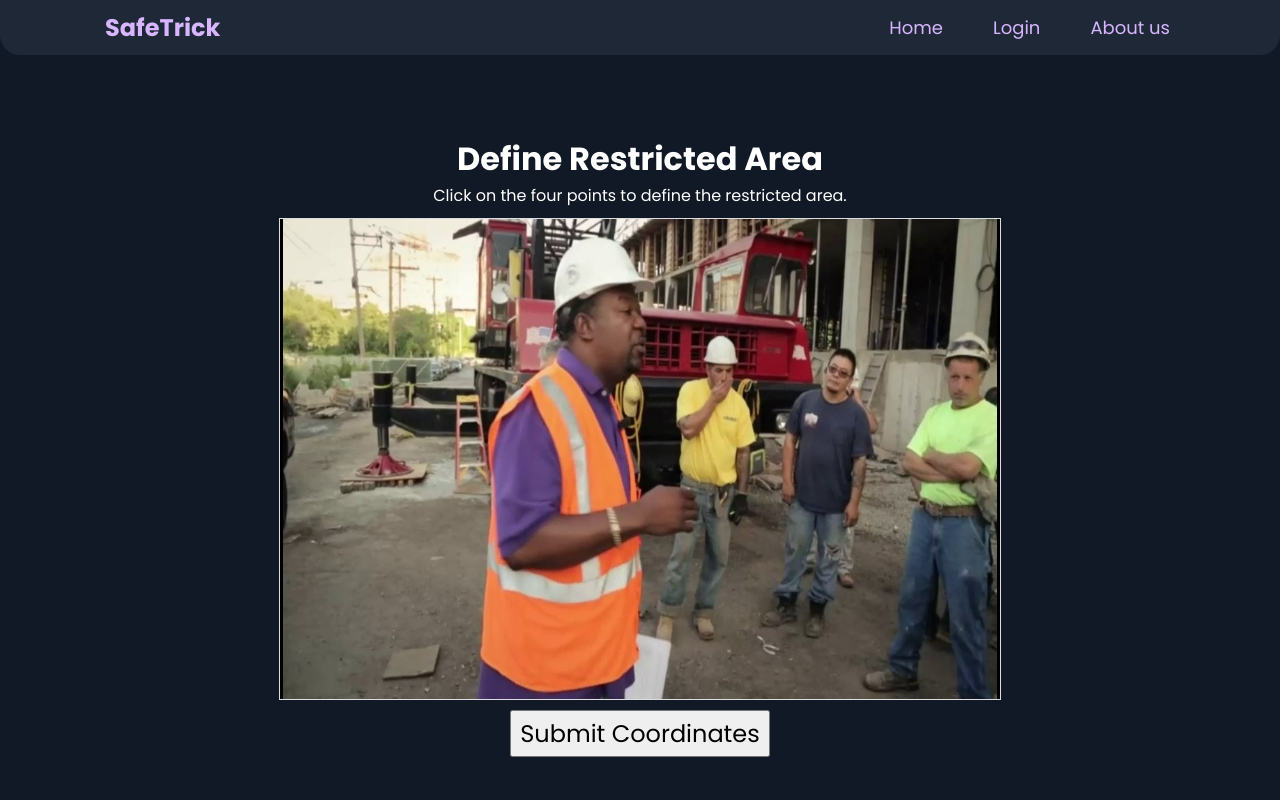
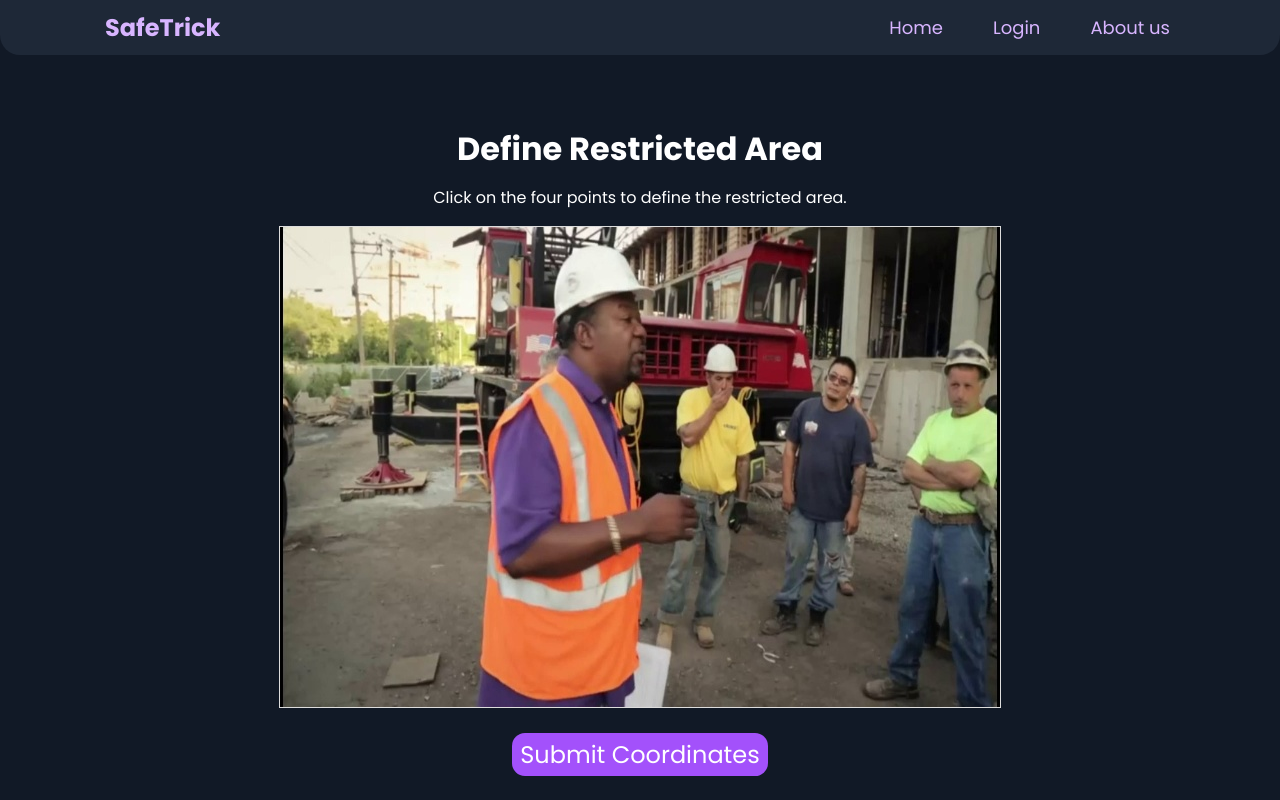
Before and after one commit to samamustufa/safety_guard, a Django app: page /define_area/1/1/ in a window 1280 px wide. Run offline with Django 5.2, Linux system fonts and the light colour scheme.

Commit message:
fixed the ui of restricted area

```diff
--- a/login/urls.py
+++ b/login/urls.py
@@ -4,5 +4,5 @@ from .views import loginaction,loginPage,Welcomepage
 urlpatterns = [
     path("",loginPage,name="loginPage"),
     path("welcome-page/",loginaction,name='welcome-page'),
-    path("welcome/",Welcomepage),
+    path("welcome/",Welcomepage,name='welcome'),
     ]
--- a/static/css/welcomepage.css
+++ b/static/css/welcomepage.css
@@ -22,12 +22,13 @@ body {
     flex-direction: column;
     justify-content: center;
     align-items: center;
-    gap: 10vh;
+    gap: 5vh;
     /* min-height: 100vh; */
     /* background: url(wallpapersden.com_windows-blue-mess_1920x1080.jpg); */
     background-color: var(--background-color);
     /* background-color: #333333; */
     /* background-color: royalblue; */
+    overflow-x: hidden;
 }
 
 
@@ -165,7 +166,7 @@ header {
     /* border: 2px solid white; */
     grid-template-columns: 1fr 1fr;
     gap: 15vw;
-    height: 90vh;
+    height: 72vh;
     row-gap: 10px;
 }
 
--- a/templates/define_area.html
+++ b/templates/define_area.html
@@ -1,12 +1,17 @@
 {% load static %}
 <!DOCTYPE html>
 <html lang="en">
+
 <head>
     <meta charset="UTF-8">
     <meta name="viewport" content="width=device-width, initial-scale=1.0">
     <link rel="stylesheet" type="text/css" href="{% static 'css/main.css' %}">
     <title>Restricted Area Result</title>
     <style>
+        body{
+            gap:8vh;
+        }
+
         .canvas-container {
             height: 100%;
             /* Adjust this value if needed */
@@ -25,18 +30,37 @@
         }
 
         #submitCoordinates {
-        margin-top: 10px;
-        display: block;
+            margin-top: 25px;
+            padding: 7px 10px;
+            font-size: x-large;
+            border: none;
+            border-radius: 13px;
+            color: white;
+            background-color: #A351FB;
+            transition: 0.5s;
         }
-    .canvas-container h1,p{
+
+        #submitCoordinates:hover {
+            background-color: #ffffff;
+            color: #000;
+            transform: scale(1, 1.1);
+            cursor: pointer;
+        }
+
+        .canvas-container h1,
+        p {
             color: white;
+            padding: 6px;
+            text-align: center;
         }
-    #submitCoordinates{
+
+        #submitCoordinates {
             padding: 4px 8px;
             font-size: x-large;
         }
     </style>
 </head>
+
 <body>
     {% include "header.html" %}
 
@@ -120,6 +144,7 @@
 
             loadImage();
         });
+
     </script>
 
 </body>
```
Also changed, not shown: templates/restricted_output.html (+34 -30 lines). Lines whose indentation alone changed are shown as unchanged.
